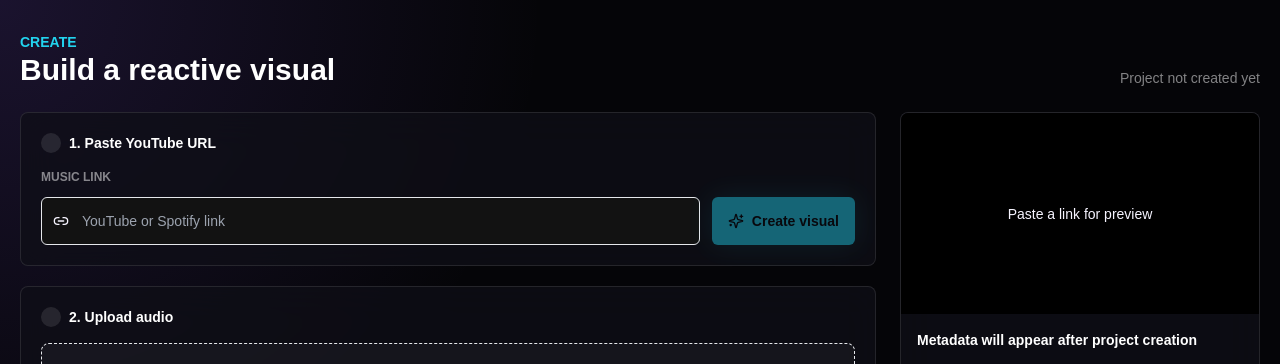
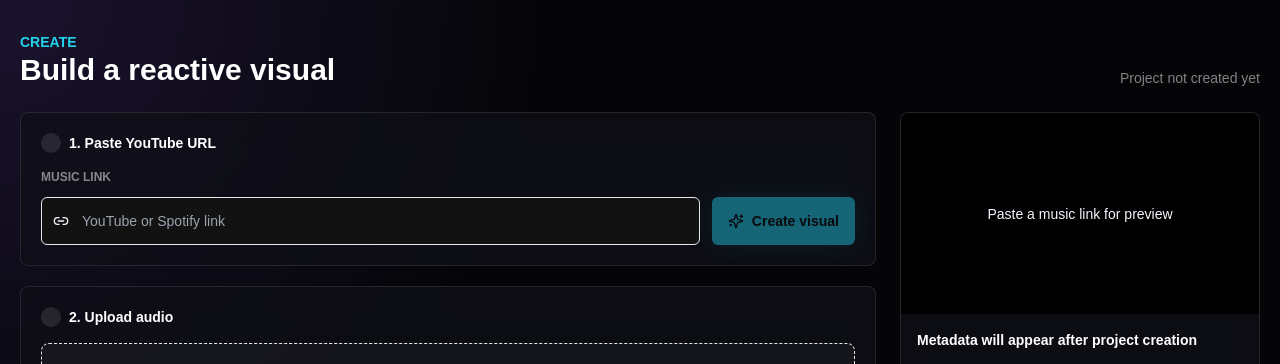
Before and after one commit to shaig-mahmudov/j-entends-rien, a Next.js app in the folder apps/web/: page /create in a window 1280 px wide. Shown: the top 364 px of the page. Built offline with nearby package versions, Linux system fonts and the light colour scheme; no server answers.

Commit message:
Show music link provider in preview

```diff
--- a/apps/web/components/youtube/YouTubePreviewCard.tsx
+++ b/apps/web/components/youtube/YouTubePreviewCard.tsx
@@ -5,20 +5,22 @@
   thumbnailUrl?: string | null;
   duration?: number | null;
   youtubeUrl?: string | null;
+  provider?: string | null;
 };
 
-export function YouTubePreviewCard({ title, thumbnailUrl, duration, youtubeUrl }: Props) {
+export function YouTubePreviewCard({ title, thumbnailUrl, duration, youtubeUrl, provider }: Props) {
   return (
     <div className="glass-panel overflow-hidden rounded-lg">
       <div className="aspect-video bg-black">
         {thumbnailUrl ? (
-          <img src={thumbnailUrl} alt={title || "YouTube video thumbnail"} className="h-full w-full object-cover" />
+          <img src={thumbnailUrl} alt={title || "Track artwork"} className="h-full w-full object-cover" />
         ) : (
-          <div className="flex h-full items-center justify-center text-sm text-white/42">Paste a link for preview</div>
+          <div className="flex h-full items-center justify-center text-sm text-white/42">Paste a music link for preview</div>
         )}
       </div>
       <div className="grid gap-2 p-4">
         <div className="line-clamp-2 min-h-10 text-sm font-semibold text-white">{title || "Metadata will appear after project creation"}</div>
+        {provider ? <div className="text-xs uppercase text-cyanGlow/80">{provider.replace("_", " ")}</div> : null}
         <div className="flex items-center gap-2 text-xs text-white/50">
           <Clock3 className="h-3.5 w-3.5" />
           {duration ? `${Math.round(duration)} sec` : "Duration if available"}
```
